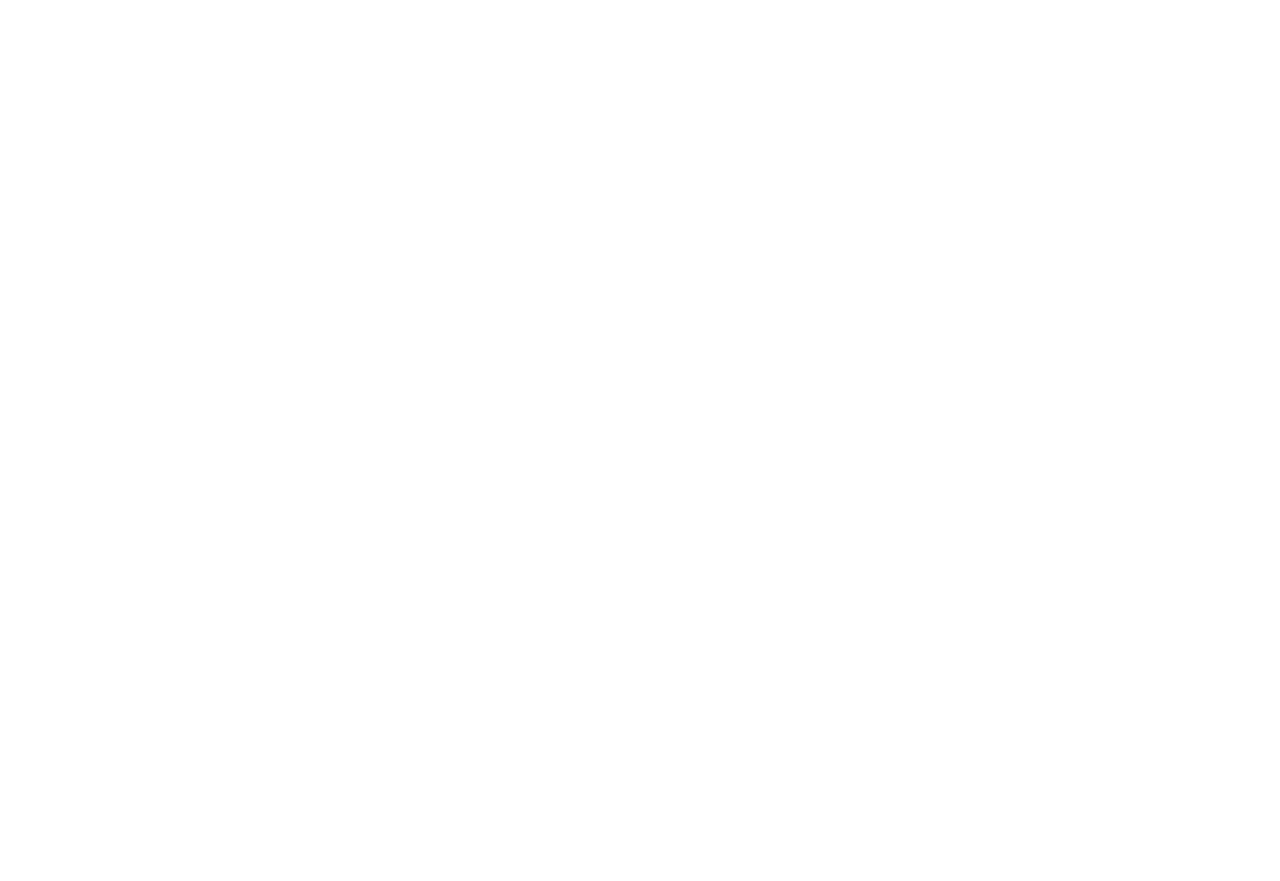
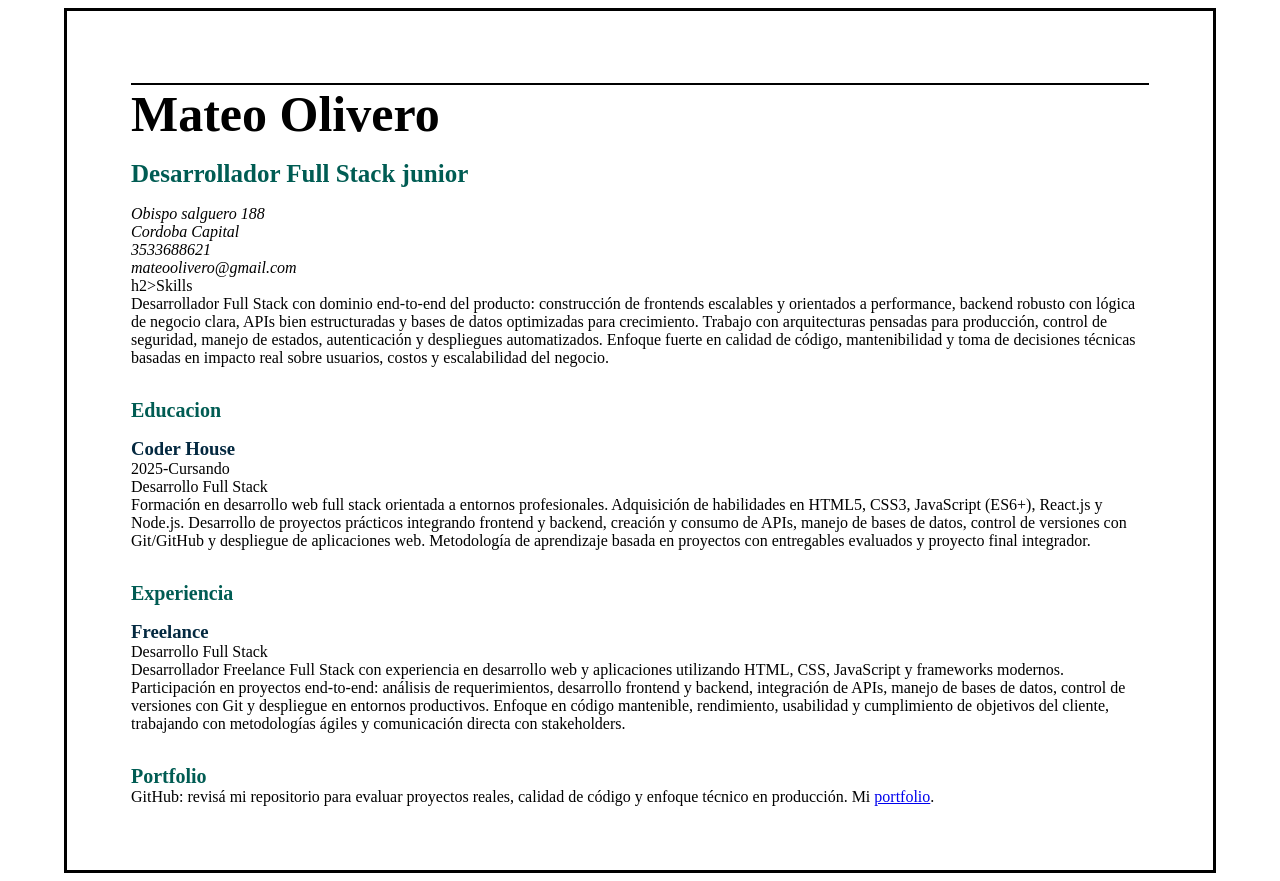
Before and after one commit to mateoolivero/curriculum-html, a plain HTML site: page index.html in a window 1280 px wide. Before the commit the page ends 800 px from the top, so only its background shows below. Drawn offline with Linux system fonts and the light colour scheme.

Commit message:
initial single-page HTML CV

```diff
--- a/index.html
+++ b/index.html
@@ -4,8 +4,53 @@
     <meta charset="UTF-8">
     <meta name="viewport" content="width=device-width, initial-scale=1.0">
     <title>Desarrollador full satck</title>
+    <meta name="description" content="curriculum desarrollador full stack">
+    <link rel="stylesheet" href="style.css">
+    <link rel="shortcut icon" href="images/favicon.png" type="image/x-icon">
+    <meta property="og:type" content="website">
+    <meta property="og:title" content="Mateo | Frontend Developer">
+    <meta property="og:description" content="CV profesional desarrollado como single-page HTML con foco en estructura semántica y SEO.">
 </head>
+
 <body>
+    <hr>
+    <header>
+        <h2 class="nombre">Mateo Olivero</h2>
+        <h1>Desarrollador Full Stack junior</h1>
+        <address>
+            Obispo salguero 188<br>
+            Cordoba Capital<br>
+            3533688621<br>
+            mateoolivero@gmail.com
+        </address>
+    </header>
+
+    <section>
+        h2>Skills</h2>
+        <p>Desarrollador Full Stack con dominio end-to-end del producto: construcción de frontends escalables y orientados a performance, backend robusto con lógica de negocio clara, APIs bien estructuradas y bases de datos optimizadas para crecimiento. Trabajo con arquitecturas pensadas para producción, control de seguridad, manejo de estados, autenticación y despliegues automatizados. Enfoque fuerte en calidad de código, mantenibilidad y toma de decisiones técnicas basadas en impacto real sobre usuarios, costos y escalabilidad del negocio.</p>
+    </section>
+
+    <section>
+        <h2>Educacion</h2>
+        <h3 class="instituto">Coder House</h3>
+        <p>2025-Cursando</p>
+        <p>Desarrollo Full Stack</p>
+        <p>Formación en desarrollo web full stack orientada a entornos profesionales. Adquisición de habilidades en HTML5, CSS3, JavaScript (ES6+), React.js y Node.js. Desarrollo de proyectos prácticos integrando frontend y backend, creación y consumo de APIs, manejo de bases de datos, control de versiones con Git/GitHub y despliegue de aplicaciones web. Metodología de aprendizaje basada en proyectos con entregables evaluados y proyecto final integrador.</p>
+    </section>
+
+    <section>
+        <h2>Experiencia</h2>
+        <h3 class="instituto">Freelance</h3>
+        <p>Desarrollo Full Stack</p>
+        <p>Desarrollador Freelance Full Stack con experiencia en desarrollo web y aplicaciones utilizando HTML, CSS, JavaScript y frameworks modernos. Participación en proyectos end-to-end: análisis de requerimientos, desarrollo frontend y backend, integración de APIs, manejo de bases de datos, control de versiones con Git y despliegue en entornos productivos. Enfoque en código mantenible, rendimiento, usabilidad y cumplimiento de objetivos del cliente, trabajando con metodologías ágiles y comunicación directa con stakeholders.</p>
+    </section>
+
+    <footer>
+        <h2>Portfolio</h2>
+        <p>GitHub: revisá mi repositorio para evaluar proyectos reales, calidad de código y enfoque técnico en producción. Mi <a href="https://github.com/mateoolivero">portfolio<a href="https://github.com/mateoolivero"></a>.</p>
+    </footer>
+
+
 
 </body>
 </html>
--- /dev/null
+++ b/style.css
@@ -0,0 +1,43 @@
+
+body {
+    margin-left: 4rem;
+    margin-right: 4rem;
+    border: 3px solid black;
+    padding: 4rem;
+    ;
+}
+hr {
+    margin-bottom: 0;
+    border: 1px solid black;
+}
+
+h1 {
+    color: #005C53;
+    font-size: 25px;
+}
+
+
+h2 {
+    color: #005C53;
+    font-size: 20px;
+    margin-top: 2rem;
+    margin-bottom: 0;
+}
+
+p {
+    margin: 0;
+    padding: 0;
+}
+
+.nombre {
+    color: black;
+    font-size: 50px;
+    border: 0;
+    margin: 0;
+}
+
+.instituto {
+    color: #042940;
+    margin: 0;
+    margin-top: 1rem;
+}
```
Also changed, not shown: images/favicon.png (added), 2 other files.
